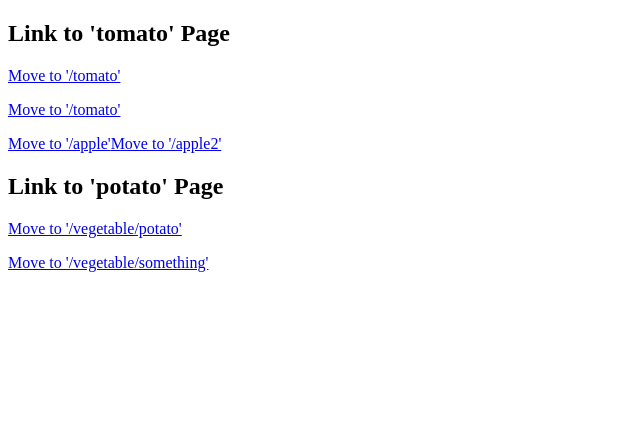
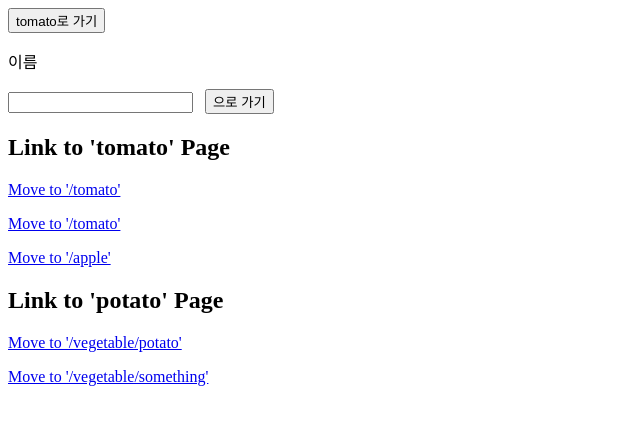
Before and after one commit to bakerstr221b/nextJSTutorial, a Next.js app: page / in a window 1280 px wide. Shown: the top 424 px of the page, without its empty margins (0-640 px from the left). Built offline with nearby package versions, Linux system fonts and the light colour scheme.

Commit message:
동적 라우팅

```diff
--- a/pages/index.jsx
+++ b/pages/index.jsx
@@ -1,11 +1,29 @@
 // const App = () => <div>Hello Next.js!!</div>;
 // export default App;
-
+import { useState } from "react";
+import { useRouter } from "next/router";
 import Link from "next/link";
 
 const App = () => {
+  const [name, setName] = useState("");
+  const router = useRouter();
   return (
-    //https://heokknkn.tistory.com/40
+    <>
+      <div>
+        <button type="button" onClick={() => router.push("/jerry")}>
+          tomato로 가기
+        </button>
+        <p>이름</p>
+        <input
+          value={name}
+          onChange={(e) => setName(e.target.value)}
+          style={{ marginRight: "12px" }}
+        />
+        <button type="button" onClick={() => router.push(`/vegetable/${name}`)}>
+          {name}으로 가기
+        </button>
+      </div>
+      {/* https://heokknkn.tistory.com/40 */}
       <div>
         <h2>Link to 'tomato' Page</h2>
         <Link href="/tomato">Move to '/tomato'</Link>
@@ -17,9 +35,9 @@
         </Link>
         {/* Error: Invalid <Link> with <a> child. Please remove <a> or use <Link legacyBehavior>. */}
         {/* https://velog.io/@minsing-jin/Error-note-Invalid-Link-with-a-child.-Please-remove-a-or-use-Link-legacyBehavior */}
-      <Link href="/apple2">
+        {/* <Link href="/apple2">
           <a>Move to '/apple2'</a>
-      </Link>
+        </Link> */}
 
         <h2>Link to 'potato' Page</h2>
         <p>
@@ -31,6 +49,7 @@
           <a>Move to '/vegetable/something'</a>
         </Link>
       </div>
+    </>
   );
 };
 
--- a/pages/vegetable/[name].jsx
+++ b/pages/vegetable/[name].jsx
@@ -2,11 +2,11 @@
 import { useRouter } from "next/router";
 
 const name = () => {
-  const router = useRouter();
-  console.log(router);
+  const { query } = useRouter();
+
   return (
     <div>
-      <h2>Hello!!</h2>
+      <h2>Hello!! {query.name}</h2>
       <Link href="/">Move to '/'</Link>
     </div>
   );
```
Lines whose indentation alone changed are shown as unchanged.
